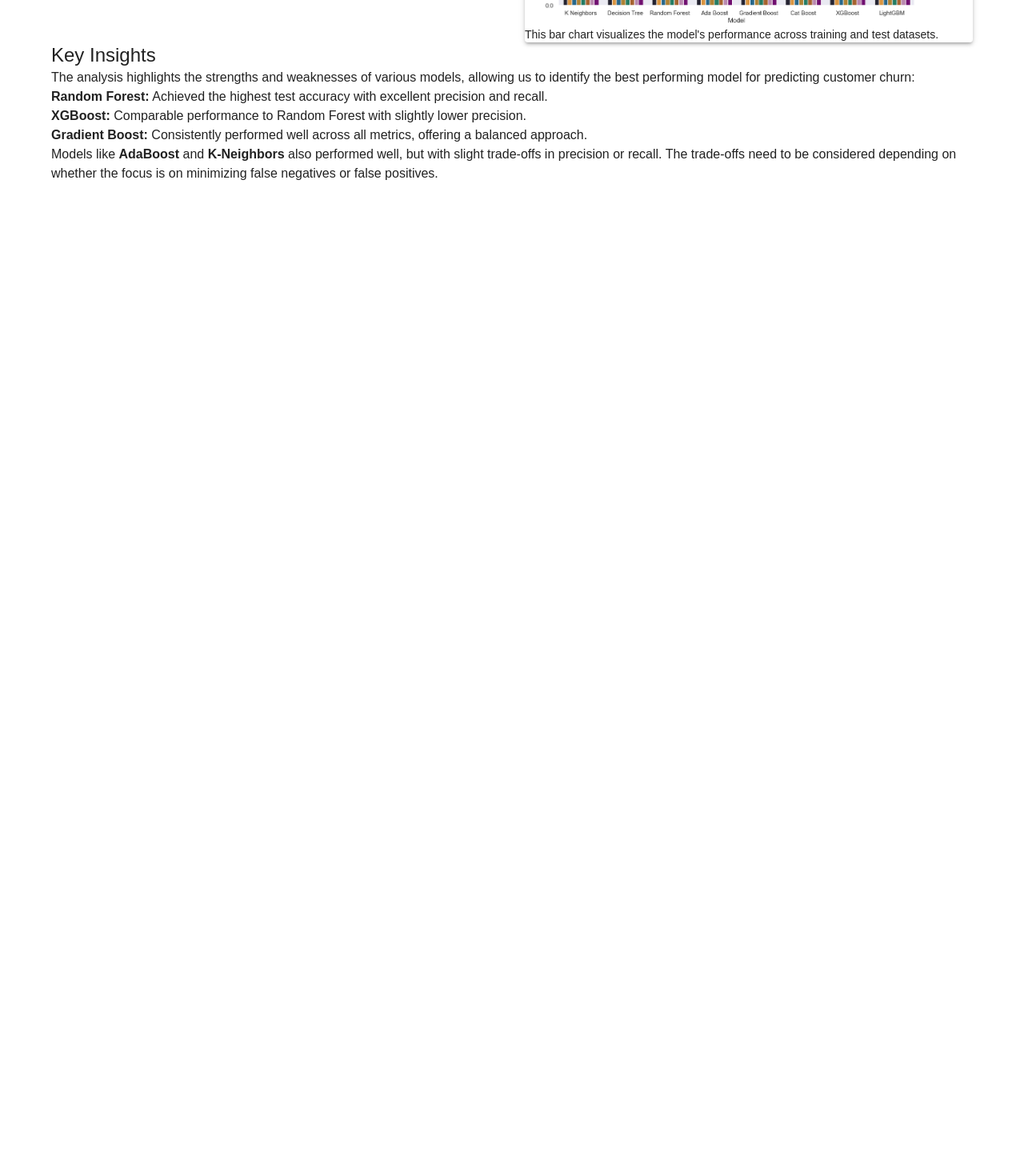
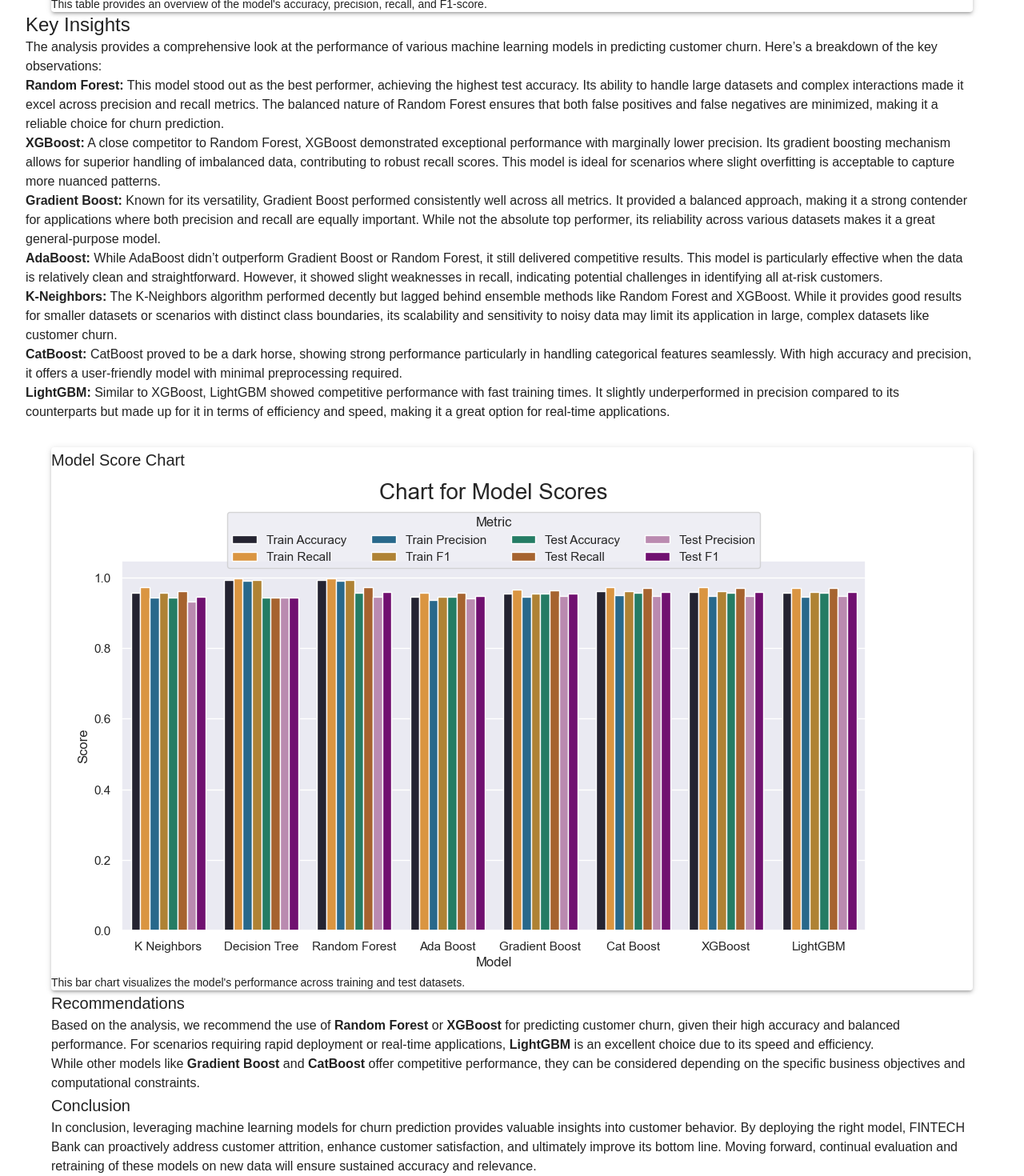
Before and after one commit to Muideen27/Churn-Machine-Learning-Deployment, a React (Vite) app in the folder churn/: page /ml-analysis in a window 1280 px wide. Shown: the part 497-1967 px from the top of the page at 80% size. Before the commit the page ends 800 px from the top, so only its background shows below. Built offline with nearby package versions, Linux system fonts and the light colour scheme.

Commit message:
Page modification

```diff
--- a/churn/src/component/ModelAnalysis.tsx
+++ b/churn/src/component/ModelAnalysis.tsx
@@ -4,7 +4,7 @@ import MainHeader from './MainHeader';
 
 const ModelAnalysis: React.FC = () => {
   return (
-    <Container maxWidth="lg" className="tw-h-screen tw-flex tw-flex-col tw-py-8 tw-bg-white">
+    <Container maxWidth="lg" className="tw-h-full tw-flex tw-flex-col tw-py-8 tw-bg-white">
       {/* Header Section */}
       <MainHeader />
 
@@ -19,18 +19,17 @@ const ModelAnalysis: React.FC = () => {
       </Box>
 
       {/* Content Section */}
-      <Grid container spacing={4} alignItems="stretch">
-        {/* Image Section - Metrics Table */}
-        <Grid item xs={12} md={6}>
-          <Paper elevation={3} className="tw-p-4 tw-bg-white tw-h-full">
+      <Grid container spacing={4}>
+        {/* Performance Metrics */}
+        <Grid item xs={12}>
+          <Paper elevation={3} className="tw-p-4 tw-bg-white">
             <Typography variant="h6" className="tw-font-semibold tw-mb-2 tw-text-gray-800">
               Performance Metrics Table
             </Typography>
             <img
               src="/src/assets/analysisTable.png"
               alt="Performance Metrics Table"
-              className="tw-w-full tw-rounded-md tw-object-contain tw-mb-2"
-              style={{ maxHeight: '300px' }}
+              className="tw-w-full tw-rounded-md tw-object-contain tw-mb-4"
             />
             <Typography variant="body2" className="tw-text-gray-600">
               This table provides an overview of the model's accuracy, precision, recall, and F1-score.
@@ -38,49 +37,77 @@ const ModelAnalysis: React.FC = () => {
           </Paper>
         </Grid>
 
-        {/* Image Section - Score Chart */}
-        <Grid item xs={12} md={6}>
-          <Paper elevation={3} className="tw-p-4 tw-bg-white tw-h-full">
+            {/* Key Insights Section */}
+        <Box className="tw-mt-12">
+        <Typography variant="h5" className="tw-font-semibold tw-text-gray-800 tw-mb-2">
+            Key Insights
+        </Typography>
+        <Typography variant="body1" className="tw-text-gray-700 tw-mb-4">
+            The analysis provides a comprehensive look at the performance of various machine learning models in predicting customer churn. Here’s a breakdown of the key observations:
+        </Typography>
+
+        <ul className="tw-list-disc tw-list-inside tw-text-gray-700 tw-mb-4">
+            <li>
+            <strong>Random Forest:</strong> This model stood out as the best performer, achieving the highest test accuracy. Its ability to handle large datasets and complex interactions made it excel across precision and recall metrics. The balanced nature of Random Forest ensures that both false positives and false negatives are minimized, making it a reliable choice for churn prediction.
+            </li>
+            <li>
+            <strong>XGBoost:</strong> A close competitor to Random Forest, XGBoost demonstrated exceptional performance with marginally lower precision. Its gradient boosting mechanism allows for superior handling of imbalanced data, contributing to robust recall scores. This model is ideal for scenarios where slight overfitting is acceptable to capture more nuanced patterns.
+            </li>
+            <li>
+            <strong>Gradient Boost:</strong> Known for its versatility, Gradient Boost performed consistently well across all metrics. It provided a balanced approach, making it a strong contender for applications where both precision and recall are equally important. While not the absolute top performer, its reliability across various datasets makes it a great general-purpose model.
+            </li>
+            <li>
+            <strong>AdaBoost:</strong> While AdaBoost didn’t outperform Gradient Boost or Random Forest, it still delivered competitive results. This model is particularly effective when the data is relatively clean and straightforward. However, it showed slight weaknesses in recall, indicating potential challenges in identifying all at-risk customers.
+            </li>
+            <li>
+            <strong>K-Neighbors:</strong> The K-Neighbors algorithm performed decently but lagged behind ensemble methods like Random Forest and XGBoost. While it provides good results for smaller datasets or scenarios with distinct class boundaries, its scalability and sensitivity to noisy data may limit its application in large, complex datasets like customer churn.
+            </li>
+            <li>
+            <strong>CatBoost:</strong> CatBoost proved to be a dark horse, showing strong performance particularly in handling categorical features seamlessly. With high accuracy and precision, it offers a user-friendly model with minimal preprocessing required.
+            </li>
+            <li>
+            <strong>LightGBM:</strong> Similar to XGBoost, LightGBM showed competitive performance with fast training times. It slightly underperformed in precision compared to its counterparts but made up for it in terms of efficiency and speed, making it a great option for real-time applications.
+            </li>
+        </ul>
+        </Box>
+
+        {/* Model Score Chart */}
+        <Grid item xs={12}>
+          <Paper elevation={3} className="tw-p-4 tw-bg-white">
             <Typography variant="h6" className="tw-font-semibold tw-mb-2 tw-text-gray-800">
               Model Score Chart
             </Typography>
             <img
               src="/src/assets/analysisChart.png"
               alt="Model Score Chart"
-              className="tw-w-full tw-rounded-md tw-object-contain tw-mb-2"
-              style={{ maxHeight: '300px' }}
+              className="tw-w-full tw-rounded-md tw-object-contain"
             />
-            <Typography variant="body2" className="tw-text-gray-600">
+            <Typography variant="body2" className="tw-text-gray-600 tw-mt-2">
               This bar chart visualizes the model's performance across training and test datasets.
             </Typography>
           </Paper>
         </Grid>
       </Grid>
 
-      {/* Analysis Summary */}
-      <Box className="tw-mt-8">
-        <Typography variant="h5" className="tw-font-semibold tw-text-gray-800 tw-mb-2">
-          Key Insights
+        <Box>
+        <Typography variant="h6" className="tw-font-semibold tw-text-gray-800 tw-mb-2">
+            Recommendations
         </Typography>
         <Typography variant="body1" className="tw-text-gray-700 tw-mb-4">
-          The analysis highlights the strengths and weaknesses of various models, allowing us to identify the best performing model for predicting customer churn:
+            Based on the analysis, we recommend the use of <strong>Random Forest</strong> or <strong>XGBoost</strong> for predicting customer churn, given their high accuracy and balanced performance. For scenarios requiring rapid deployment or real-time applications, <strong>LightGBM</strong> is an excellent choice due to its speed and efficiency.
         </Typography>
-        <ul className="tw-list-disc tw-list-inside tw-text-gray-700">
-          <li>
-            <strong>Random Forest:</strong> Achieved the highest test accuracy with excellent precision and recall.
-          </li>
-          <li>
-            <strong>XGBoost:</strong> Comparable performance to Random Forest with slightly lower precision.
-          </li>
-          <li>
-            <strong>Gradient Boost:</strong> Consistently performed well across all metrics, offering a balanced approach.
-          </li>
-        </ul>
-        <Typography variant="body1" className="tw-text-gray-700 tw-mt-4">
-          Models like <strong>AdaBoost</strong> and <strong>K-Neighbors</strong> also performed well, but with slight trade-offs in precision or recall.
-          The trade-offs need to be considered depending on whether the focus is on minimizing false negatives or false positives.
+        <Typography variant="body1" className="tw-text-gray-700">
+            While other models like <strong>Gradient Boost</strong> and <strong>CatBoost</strong> offer competitive performance, they can be considered depending on the specific business objectives and computational constraints.
         </Typography>
-      </Box>
+
+        <Typography variant="h6" className="tw-font-semibold tw-text-gray-800 tw-mb-2 tw-mt-6">
+            Conclusion
+        </Typography>
+        <Typography variant="body1" className="tw-text-gray-700">
+            In conclusion, leveraging machine learning models for churn prediction provides valuable insights into customer behavior. By deploying the right model, FINTECH Bank can proactively address customer attrition, enhance customer satisfaction, and ultimately improve its bottom line. Moving forward, continual evaluation and retraining of these models on new data will ensure sustained accuracy and relevance.
+        </Typography>
+        </Box>
+
     </Container>
   );
 };
```
